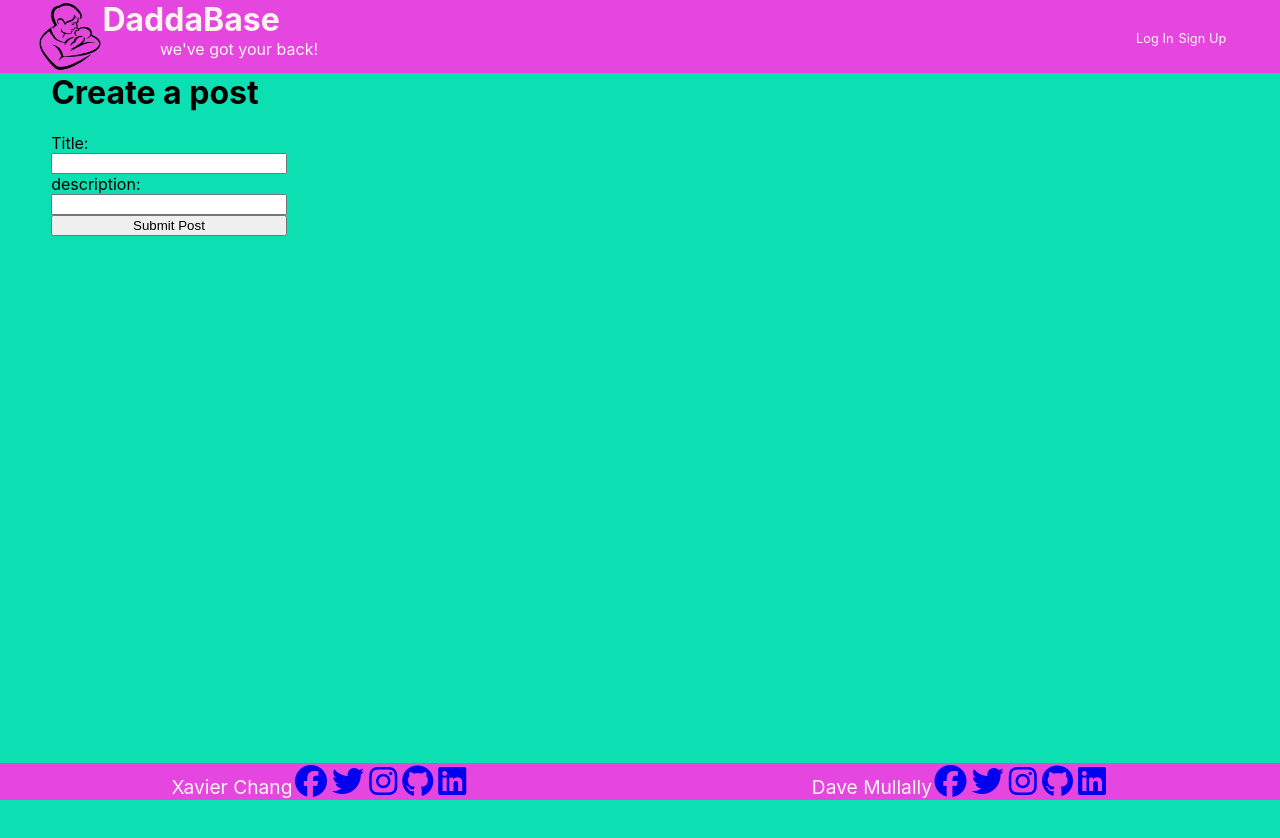
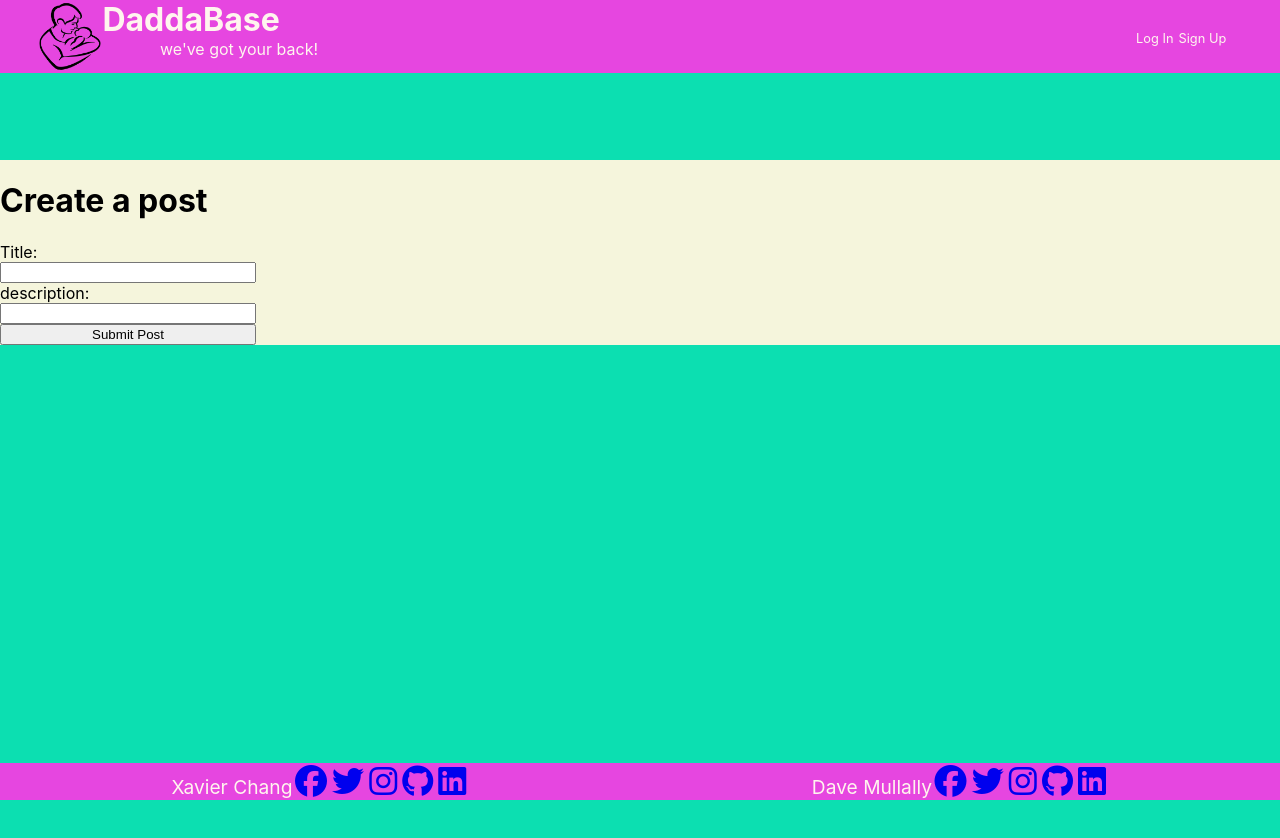
Before and after one commit to dadda-base/daddabase-client, a React (Create React App) app: page /createpost in a window 1280 px wide. Shown: the top 838 px of the page. Built offline with nearby package versions, Linux system fonts and the light colour scheme.

Commit message:
finish merge of userId bug fix Co-authored-by: David Mullally <David-Mullally@users.noreply.github.com>

```diff
--- a/src/App.js
+++ b/src/App.js
@@ -1,5 +1,5 @@
 import "./App.css";
-import { Routes, Route /*useNavigate*/ } from "react-router-dom";
+import { Routes, Route } from "react-router-dom";
 
 ///////Our Components///////////
 ///Components/////
--- a/src/pages/CreatePostPage.css
+++ b/src/pages/CreatePostPage.css
@@ -1,3 +1,4 @@
 .CreatePostPage{
-    margin: 4vw;
+    background-color: beige;
+    margin-top: 10rem;
 }
--- a/src/pages/CreatePostPage.js
+++ b/src/pages/CreatePostPage.js
@@ -10,14 +10,12 @@ function CreatePostPage() {
   const [description, setDescription] = useState("");
   const [errorMessage, setErrorMessage] = useState(undefined);
   const navigate = useNavigate();
-  const { storedToken, authenticateUser } = useContext(AuthContext);
-
+  const { storedToken, authenticateUser ,user } = useContext(AuthContext);
   const handleTitle = (e) => setTitle(e.target.value);
-  const handleDescription = (e) => setDescription(e.target.value);
-
+  const handleDescription = (e) => setDescription(e.target.value)
     const handleCreatePostSubmit = (e) => {
         e.preventDefault();
-        const requestBody = { title, description };
+        const requestBody = { title, description, userId: user._id };
 
         axios.post(`${baseURL}/api/posts`, requestBody, {
             headers: { Authorization: `Bearer ${storedToken}` }
```
